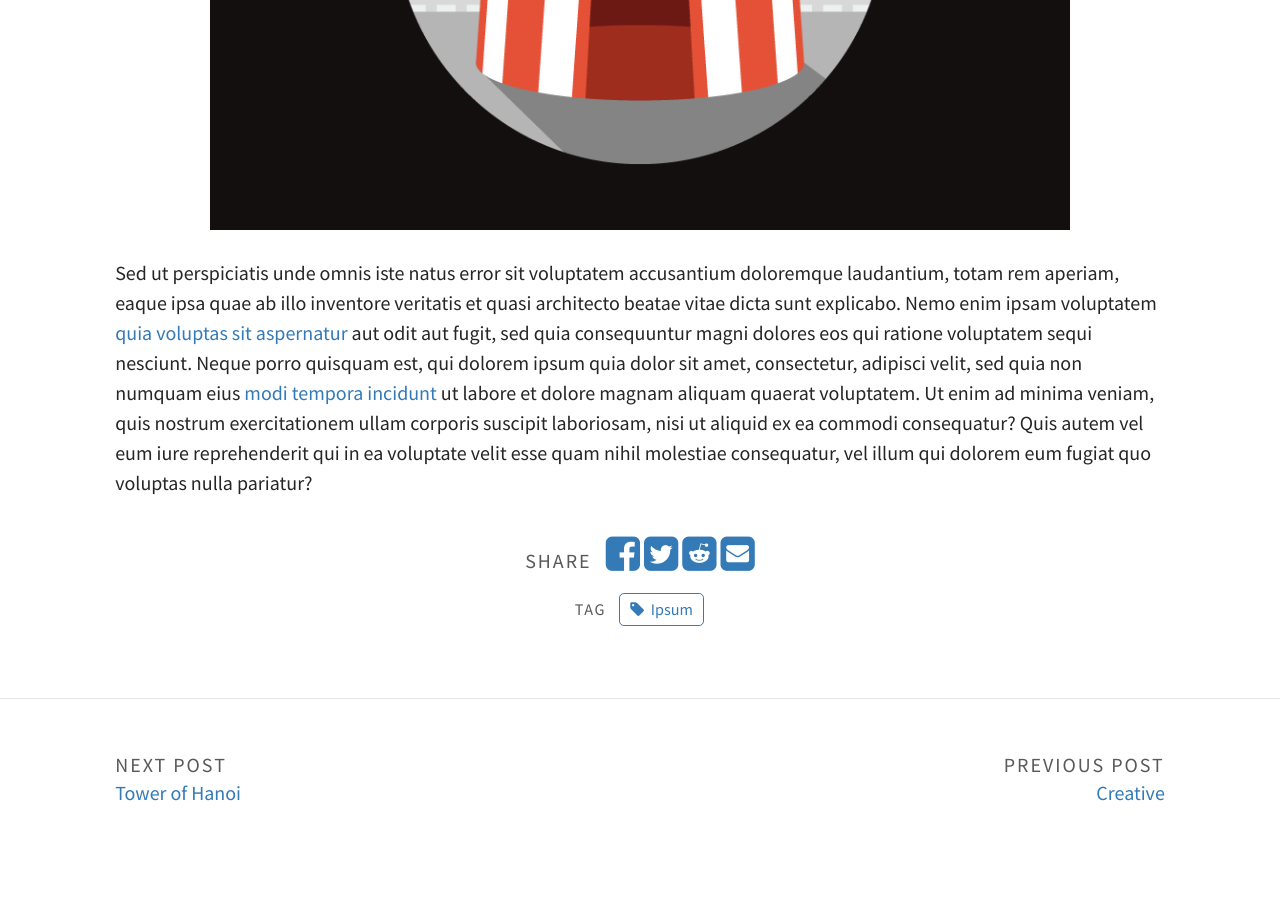
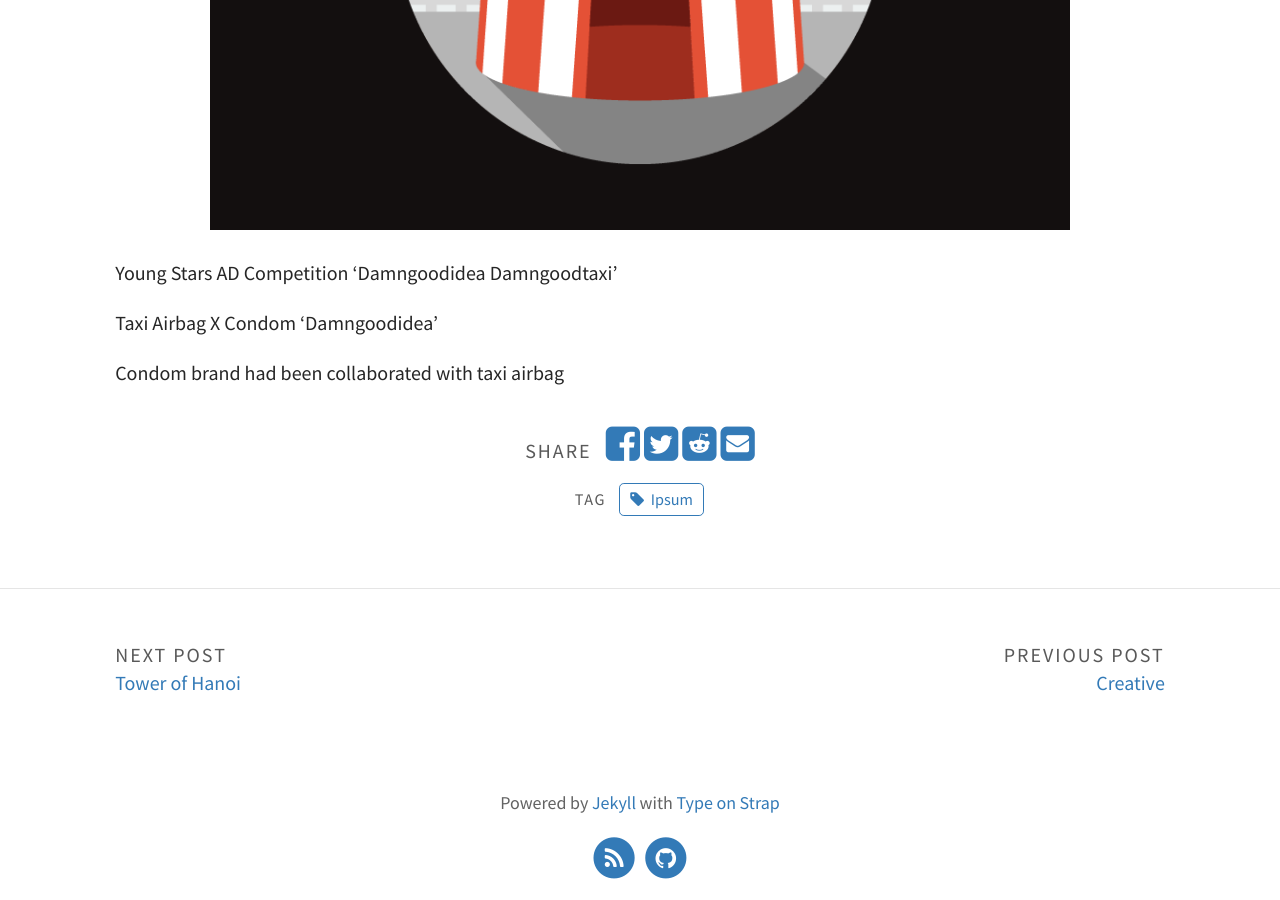
Before and after one commit to jominjeong/jominjeong.github.io, a Jekyll site: the page built from _portfolio/circus.md, in a window 1280 px wide and 900 px high, scrolled down 714 px. Built offline with Jekyll 4.4.1, drawn with Linux system fonts in a browser that asks for light colours.

```diff
--- a/_portfolio/circus.md
+++ b/_portfolio/circus.md
@@ -8,4 +8,9 @@ tags: [Ipsum]
 
 ![image]({{ page.img | relative_url }})
 
-Sed ut perspiciatis unde omnis iste natus error sit voluptatem accusantium doloremque laudantium, totam rem aperiam, eaque ipsa quae ab illo inventore veritatis et quasi architecto beatae vitae dicta sunt explicabo. Nemo enim ipsam voluptatem <a>quia voluptas sit aspernatur</a> aut odit aut fugit, sed quia consequuntur magni dolores eos qui ratione voluptatem sequi nesciunt. Neque porro quisquam est, qui dolorem ipsum quia dolor sit amet, consectetur, adipisci velit, sed quia non numquam eius <a>modi tempora incidunt</a> ut labore et dolore magnam aliquam quaerat voluptatem. Ut enim ad minima veniam, quis nostrum exercitationem ullam corporis suscipit laboriosam, nisi ut aliquid ex ea commodi consequatur? Quis autem vel eum iure reprehenderit qui in ea voluptate velit esse quam nihil molestiae consequatur, vel illum qui dolorem eum fugiat quo voluptas nulla pariatur?
+
+ Young Stars AD Competition 'Damngoodidea Damngoodtaxi'
+
+ Taxi Airbag X Condom 'Damngoodidea'
+
+ Condom brand had been collaborated with taxi airbag
```
Also changed, not shown: other parts of _portfolio/circus.md (+1 -1 lines), _portfolio/ninja.md (+3 -3 lines), assets/img/portfolio/wordpress.jpg (added).
